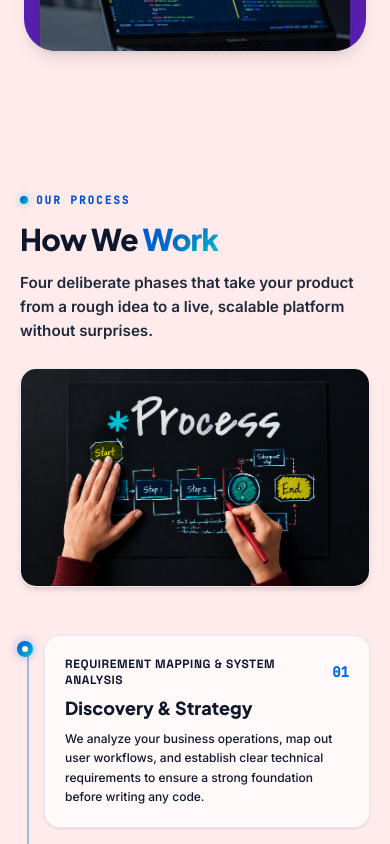
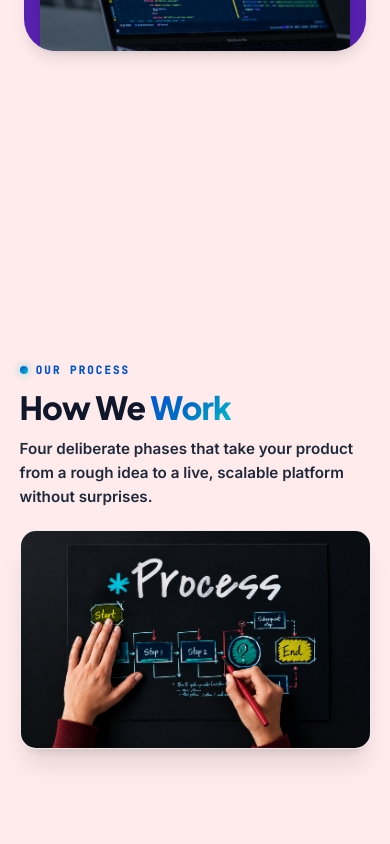
Before and after one commit to Thashila2000/iconexit_portfolio, a Next.js app: page / in a window 390 px wide. Shown: the part 7040-7884 px from the top of the page. Built offline with nearby package versions, Linux system fonts and the light colour scheme.

Commit message:
Timeli9ne animations optimized

```diff
--- a/components/ui/timeline.tsx
+++ b/components/ui/timeline.tsx
@@ -6,13 +6,15 @@ import {
   useSyncExternalStore,
 } from "react";
 import Image from "next/image";
-import { motion, useInView } from "framer-motion";
 import gsap from "gsap";
 import { ScrollTrigger } from "gsap/ScrollTrigger";
 import { useGSAP } from "@gsap/react";
 
 if (typeof window !== "undefined") {
   gsap.registerPlugin(ScrollTrigger);
+  // Mobile browsers resize the viewport as the URL bar shows/hides while
+  // scrolling. Without this, every resize triggers a full refresh (= jank).
+  ScrollTrigger.config({ ignoreMobileResize: true });
 }
 
 /* ────────────────────────────── Types & data ────────────────────────────── */
@@ -80,27 +82,6 @@ function usePrefersReducedMotion() {
   );
 }
 
-/* ──────────────────────── Animation Variants ──────────────────────── */
-
-const fadeUp = {
-  hidden: { opacity: 0, y: 22 },
-  visible: {
-    opacity: 1,
-    y: 0,
-    transition: { duration: 0.65, ease: [0.22, 1, 0.36, 1] as const },
-  },
-};
-
-const imageFade = {
-  hidden: { opacity: 0, scale: 0.96, y: 16 },
-  visible: {
-    opacity: 1,
-    scale: 1,
-    y: 0,
-    transition: { duration: 0.75, ease: [0.22, 1, 0.36, 1] as const },
-  },
-};
-
 /* ─────────────────────────────── Component ──────────────────────────────── */
 
 export type TimelineProps = {
@@ -113,7 +94,6 @@ export type TimelineProps = {
   backgroundColor?: string;
   imageUrl?: string;
   imageAlt?: string;
-  duration?: number;
 };
 
 export default function HowWeWorkTimeline({
@@ -128,70 +108,62 @@ export default function HowWeWorkTimeline({
   imageAlt = "Team collaborating on a project",
 }: TimelineProps) {
   const sectionRef = useRef<HTMLElement>(null);
-  const desktopContainerRef = useRef<HTMLDivElement>(null);
   const sliderRef = useRef<HTMLDivElement>(null);
   const trackRef = useRef<HTMLOListElement>(null);
   const fillRef = useRef<HTMLDivElement>(null);
 
-  const introRef = useRef<HTMLDivElement>(null);
-  const isIntroInView = useInView(introRef, { once: true, amount: 0.2 });
-
   const reducedMotion = usePrefersReducedMotion();
 
-  // Desktop GSAP horizontal pinned scroll
+  /* One pinned horizontal scroll, used on every screen size. */
   useGSAP(
     () => {
       if (reducedMotion) return;
 
-      const mm = gsap.matchMedia();
-
-      // Only enable pinned horizontal scroll on desktop (>= 768px)
-      mm.add("(min-width: 768px)", () => {
       const section = sectionRef.current;
       const slider = sliderRef.current;
       const track = trackRef.current;
       const fill = fillRef.current;
-
       if (!section || !slider || !track || !fill) return;
 
-        const getDistance = () => Math.max(0, slider.scrollWidth - window.innerWidth);
+      const getDistance = () =>
+        Math.max(0, slider.scrollWidth - window.innerWidth);
 
-        // Single master timeline: silky-smooth, instant-response, no 800ms lag delay
-        const tl = gsap.timeline({
+      // 1. The pan. `scrub: true` ties it 1:1 to the scroll position, so there
+      //    is no smoothing delay between finger/wheel and the content.
+      const move = gsap.to(slider, {
+        x: () => -getDistance(),
+        ease: "none",
         scrollTrigger: {
           trigger: section,
           start: "top top",
           end: () => `+=${getDistance()}`,
           pin: true,
-            scrub: 0.25, // Fast responsive scrub eliminating the heavy sluggish delay
+          scrub: true,
+          anticipatePin: 1,
           invalidateOnRefresh: true,
         },
       });
 
-        // 1. Pinned horizontal movement
-        tl.to(
-          slider,
-          {
-            x: () => -getDistance(),
-            ease: "none",
-            duration: 1,
-          },
-          0
-        );
-
-        // 2. Animated journey line fill across viewport
-        tl.fromTo(
+      // 2. Journey line fill (scaleX only: compositor-friendly).
+      gsap.fromTo(
         fill,
         { scaleX: 0 },
         {
           scaleX: 1,
           ease: "none",
-            duration: 1,
+          scrollTrigger: {
+            trigger: track,
+            containerAnimation: move,
+            start: "left 92%",
+            end: "right 100%",
+            scrub: true,
           },
-          0
+        }
       );
 
-        // 3. Step reveals synchronized smoothly on the unified timeline
+      // 3. Step reveals. Each is tied to the step's real on-screen position
+      //    (containerAnimation), so it stays correct on resize/rotation
+      //    without recalculating anything by hand.
       const items = gsap.utils.toArray<HTMLElement>("[data-step]", track);
 
       items.forEach((li) => {
@@ -199,53 +171,33 @@ export default function HowWeWorkTimeline({
         const dot = li.querySelector("[data-dot]");
         const card = li.querySelector("[data-card]");
 
-          const dist = getDistance();
-          const liOffset = li.getBoundingClientRect().left - slider.getBoundingClientRect().left;
-
-          // Progress point along the timeline where this step enters view from the right
-          const startProgress =
-            dist > 0
-              ? Math.max(0.01, Math.min(0.85, (liOffset - window.innerWidth * 0.88) / dist))
-              : 0;
-          const dur =
-            dist > 0
-              ? Math.max(0.08, Math.min(0.18, (window.innerWidth * 0.22) / dist))
-              : 0.15;
-
-          if (stem && dot) {
-            tl.fromTo(
-              stem,
-              { scaleY: 0 },
-              { scaleY: 1, ease: "none", duration: dur * 0.65 },
-              startProgress
-            );
-            tl.fromTo(
+        gsap
+          .timeline({
+            defaults: { ease: "none" },
+            scrollTrigger: {
+              trigger: li,
+              containerAnimation: move,
+              start: "left 92%",
+              end: "left 68%",
+              scrub: true,
+            },
+          })
+          .fromTo(stem, { scaleY: 0 }, { scaleY: 1, duration: 0.5 }, 0)
+          .fromTo(
             dot,
             { scale: 0 },
-              { scale: 1, ease: "back.out(2)", duration: dur * 0.55 },
-              startProgress + dur * 0.2
+            { scale: 1, duration: 0.4, ease: "back.out(2)" },
+            0.15
+          )
+          .fromTo(
+            card,
+            { opacity: 0, y: 24 },
+            { opacity: 1, y: 0, duration: 0.8, ease: "power2.out" },
+            0.1
           );
-          }
-
-          if (card) {
-            tl.fromTo(
-              card,
-              { opacity: 0, y: 25 },
-              {
-                opacity: 1,
-                y: 0,
-                duration: dur,
-                ease: "power2.out",
+      });
     },
-              startProgress
-            );
-          }
-        });
-      });
-
-      return () => mm.revert();
-    },
-    { dependencies: [reducedMotion, steps], scope: sectionRef }
+    { dependencies: [reducedMotion, steps], scope: sectionRef, revertOnUpdate: true }
   );
 
   const vars = {
@@ -263,7 +215,8 @@ export default function HowWeWorkTimeline({
           How We{" "}
           <span
             style={{
-              background: "linear-gradient(135deg, #0052D4 0%, #0070C6 50%, #00C2CE 100%)",
+              background:
+                "linear-gradient(135deg, #0052D4 0%, #0070C6 50%, #00C2CE 100%)",
               WebkitBackgroundClip: "text",
               WebkitTextFillColor: "transparent",
               backgroundClip: "text",
@@ -283,85 +236,104 @@ export default function HowWeWorkTimeline({
       id="how-we-work"
       aria-labelledby="how-we-work-title"
       style={vars}
-      className="relative z-20 w-full overflow-hidden"
+      className={`relative z-20 h-[100svh] min-h-[32rem] w-full ${
+        reducedMotion
+          ? "overflow-x-auto overflow-y-hidden snap-x snap-proximity"
+          : "overflow-hidden"
+      }`}
     >
       <style>{`
         @import url('https://fonts.googleapis.com/css2?family=Plus+Jakarta+Sans:wght@700;800;900&family=Inter:wght@400;500;600;700&display=swap');
+
+        /* Intro entrance: plain CSS (no JS runtime) so it can't compete with scroll work. */
+        @keyframes tl-rise {
+          from { opacity: 0; transform: translate3d(0, 22px, 0); }
+          to   { opacity: 1; transform: none; }
+        }
+        .tl-rise {
+          animation: tl-rise 0.65s cubic-bezier(0.22, 1, 0.36, 1) both;
+          animation-delay: var(--d, 0s);
+        }
+        @media (prefers-reduced-motion: reduce) {
+          .tl-rise { animation: none; }
+        }
       `}</style>
-      {/* ────────────────────────── DESKTOP VIEW (Pinned horizontal scroll) ────────────────────────── */}
-      <div
-        ref={desktopContainerRef}
-        className="hidden md:block h-[100svh] min-h-[38rem] w-full overflow-hidden"
-      >
+
       <div
         ref={sliderRef}
-          className="flex h-full w-max items-stretch gap-[6vw] px-[5vw] transform-gpu"
+        className="flex h-full w-max items-stretch gap-[6vw] px-[5vw] transform-gpu will-change-transform"
       >
-          {/* Intro Panel */}
-          <div className="flex w-[88vw] max-w-[1200px] shrink-0 items-center">
-            <motion.div
-              ref={introRef}
-              initial="hidden"
-              animate={isIntroInView ? "visible" : "hidden"}
-              variants={{ visible: { transition: { staggerChildren: 0.1 } } }}
-              className="grid w-full items-center gap-8 md:grid-cols-[1.1fr_1fr] lg:gap-14"
+        {/* ── Intro panel (one screen wide, so step 01 enters from the right edge) ── */}
+        <div className="flex w-[90vw] shrink-0 snap-start items-center">
+          <div className="mx-auto grid w-full max-w-[1200px] items-center gap-5 md:grid-cols-[1.1fr_1fr] md:gap-10 lg:gap-14">
+            <div className="max-w-xl">
+              <div
+                className="tl-rise mb-3 inline-flex items-center gap-2 md:mb-4"
+                style={{ "--d": "0s" } as CSSProperties}
               >
-              <div className="max-w-xl">
-                {/* Eyebrow */}
-                <motion.div variants={fadeUp} className="mb-4 inline-flex items-center gap-2">
                 <span
                   className="h-2 w-2 rounded-full"
                   style={{
-                      background: "linear-gradient(135deg, #0052D4 0%, #00C2CE 100%)",
+                    background:
+                      "linear-gradient(135deg, #0052D4 0%, #00C2CE 100%)",
                     boxShadow: "0 0 8px rgba(0, 194, 206, 0.6)",
                   }}
                 />
                 <span
-                    className="font-mono text-xs font-semibold uppercase tracking-[0.18em]"
+                  className="font-mono text-[11px] font-semibold uppercase tracking-[0.18em] md:text-xs"
                   style={{ color: "#0052D4" }}
                 >
                   Our Process
                 </span>
-                </motion.div>
+              </div>
 
-                {/* Title with black and gradient */}
-                <motion.h2
-                  variants={fadeUp}
+              <h2
                 id="how-we-work-title"
-                  className="text-4xl font-extrabold leading-[1.08] tracking-tight text-[#0F172A] lg:text-5xl xl:text-6xl"
-                  style={{ fontFamily: "'Plus Jakarta Sans', sans-serif" }}
+                className="tl-rise text-[2rem] font-extrabold leading-[1.08] tracking-tight text-[#0F172A] sm:text-4xl lg:text-5xl xl:text-6xl"
+                style={
+                  {
+                    fontFamily: "'Plus Jakarta Sans', sans-serif",
+                    "--d": "0.1s",
+                  } as CSSProperties
+                }
               >
                 {renderTitle()}
-                </motion.h2>
+              </h2>
 
-                {/* Subtitle matching block portfolio description font */}
-                <motion.p
-                  variants={fadeUp}
-                  className="mt-5 text-[clamp(1.02rem,1.2vw,1.15rem)] leading-[1.65] font-semibold text-[#1E293B]"
-                  style={{ fontFamily: "'Inter', sans-serif" }}
+              <p
+                className="tl-rise mt-3 text-[0.95rem] font-semibold leading-[1.6] text-[#1E293B] md:mt-5 md:text-[clamp(1.02rem,1.2vw,1.15rem)] md:leading-[1.65]"
+                style={
+                  {
+                    fontFamily: "'Inter', sans-serif",
+                    "--d": "0.2s",
+                  } as CSSProperties
+                }
               >
                 {subtitle}
-                </motion.p>
+              </p>
             </div>
 
-              {/* Intro Image */}
-              <motion.div variants={imageFade} className="relative overflow-hidden rounded-2xl shadow-xl border border-slate-200/60">
-                {/* eslint-disable-next-line @next/next/no-img-element */}
-                <img
+            {/* next/image: responsive sizes + modern formats + priority load */}
+            <div
+              className="tl-rise relative aspect-[16/10] max-h-[32svh] w-full overflow-hidden rounded-2xl border border-slate-200/60 shadow-xl md:max-h-[58svh]"
+              style={{ "--d": "0.3s" } as CSSProperties}
+            >
+              <Image
                 src={imageUrl}
                 alt={imageAlt}
+                fill
+                priority
                 draggable={false}
-                  decoding="async"
-                  onLoad={() => ScrollTrigger.refresh()}
-                  className="aspect-[16/10] max-h-[58svh] w-full object-cover"
+                sizes="(min-width: 768px) 45vw, 90vw"
+                className="object-cover"
               />
-              </motion.div>
-            </motion.div>
+            </div>
+          </div>
         </div>
 
-          {/* Steps Horizontal Track */}
+        {/* ── Steps track ── */}
         <ol ref={trackRef} className="relative flex h-full list-none p-0">
-            {/* Center Journey Line */}
+          {/* Journey line */}
           <div
             aria-hidden
             className="pointer-events-none absolute inset-x-0 top-1/2 h-0.5 -translate-y-1/2"
@@ -372,9 +344,10 @@ export default function HowWeWorkTimeline({
             />
             <div
               ref={fillRef}
-                className="absolute inset-0 origin-left rounded-full"
+              className="absolute inset-0 origin-left rounded-full will-change-transform"
               style={{
-                  background: "linear-gradient(90deg, #0052D4 0%, #0070C6 50%, #00C2CE 100%)",
+                background:
+                  "linear-gradient(90deg, #0052D4 0%, #0070C6 50%, #00C2CE 100%)",
               }}
             />
           </div>
@@ -383,32 +356,33 @@ export default function HowWeWorkTimeline({
             const isTop = i % 2 === 0;
             const isLast = i === steps.length - 1;
 
-              const cardContent = (
+            const card = (
               <div
                 data-card
-                  className={`w-[min(80vw,24rem)] pl-6 ${
-                    isTop ? "pb-14" : "pt-14"
+                className={`w-[min(78vw,24rem)] pl-5 will-change-[transform,opacity] sm:pl-6 ${
+                  isTop ? "pb-12 md:pb-14" : "pt-12 md:pt-14"
                 }`}
               >
                 <p
-                    className="mb-1 text-[clamp(1.75rem,2.4vw,2.25rem)] font-extrabold leading-none tabular-nums"
+                  className="mb-1 text-[clamp(1.5rem,2.4vw,2.25rem)] font-extrabold leading-none tabular-nums"
                   style={{ color: "var(--tl-accent)" }}
                 >
                   {step.number}
                 </p>
-                  <p
-                    className="mb-2 text-[0.8rem] font-bold tracking-wider uppercase text-slate-900"
-                  >
+                <p className="mb-2 text-[0.7rem] font-bold uppercase tracking-wider text-slate-900 sm:text-[0.8rem]">
                   {step.focus}
                 </p>
                 <h3
-                    className="mb-3 text-[clamp(1.3rem,1.8vw,1.8rem)] font-extrabold leading-tight tracking-tight text-slate-900"
-                    style={{ fontFamily: "'Plus Jakarta Sans', sans-serif", fontWeight: 800 }}
+                  className="mb-2 text-[clamp(1.15rem,1.8vw,1.8rem)] font-extrabold leading-tight tracking-tight text-slate-900 sm:mb-3"
+                  style={{
+                    fontFamily: "'Plus Jakarta Sans', sans-serif",
+                    fontWeight: 800,
+                  }}
                 >
                   {step.title}
                 </h3>
                 <p
-                    className="max-w-[24rem] text-[0.925rem] leading-relaxed font-medium text-slate-900"
+                  className="max-w-[24rem] text-[0.82rem] font-medium leading-relaxed text-slate-900 sm:text-[0.925rem]"
                   style={{ fontFamily: "'Inter', sans-serif" }}
                 >
                   {step.content}
@@ -420,7 +394,7 @@ export default function HowWeWorkTimeline({
               <div
                 data-stem
                 aria-hidden
-                  className={`absolute left-0 h-12 w-px ${
+                className={`absolute left-0 h-10 w-px will-change-transform md:h-12 ${
                   isTop ? "bottom-0 origin-bottom" : "top-0 origin-top"
                 }`}
                 style={{ backgroundColor: "var(--tl-accent)" }}
@@ -431,26 +405,24 @@ export default function HowWeWorkTimeline({
               <li
                 key={step.id}
                 data-step
-                  className={`grid h-full shrink-0 grid-rows-[1fr_0px_1fr] ${
-                    isLast ? "w-[min(80vw,24rem)]" : "w-[min(44vw,18rem)]"
+                className={`grid h-full shrink-0 snap-start grid-rows-[1fr_0px_1fr] ${
+                  isLast ? "w-[min(78vw,24rem)]" : "w-[min(44vw,18rem)]"
                 }`}
               >
-                  {/* Top Cell */}
                 <div className="relative flex items-end">
                   {isTop && (
                     <>
                       {stem}
-                        {cardContent}
+                      {card}
                     </>
                   )}
                 </div>
 
-                  {/* Dot Cell */}
                 <div className="relative">
                   <span
                     data-dot
                     aria-hidden
-                      className="absolute left-0 top-0 size-3 -translate-x-1/2 -translate-y-1/2 rounded-full"
+                    className="absolute left-0 top-0 size-3 -translate-x-1/2 -translate-y-1/2 rounded-full will-change-transform"
                     style={{
                       backgroundColor: "var(--tl-accent)",
                       boxShadow: `0 0 0 4px ${backgroundColor}`,
@@ -458,12 +430,11 @@ export default function HowWeWorkTimeline({
                   />
                 </div>
 
-                  {/* Bottom Cell */}
                 <div className="relative flex items-start">
                   {!isTop && (
                     <>
                       {stem}
-                        {cardContent}
+                      {card}
                     </>
                   )}
                 </div>
@@ -472,138 +443,8 @@ export default function HowWeWorkTimeline({
           })}
         </ol>
 
-          {/* Trailing space */}
+        {/* Trailing space so the last card clears the screen edge */}
         <div aria-hidden className="w-[6vw] shrink-0" />
-        </div>
-      </div>
-
-      {/* ────────────────────────── MOBILE VIEW (Smooth vertical native flow) ────────────────────────── */}
-      <div className="block md:hidden px-5 py-14 sm:py-20">
-        <div className="mx-auto max-w-xl">
-          {/* Mobile Intro */}
-          <motion.div
-            initial={{ opacity: 0, y: 20 }}
-            whileInView={{ opacity: 1, y: 0 }}
-            viewport={{ once: true, amount: 0.15 }}
-            transition={{ duration: 0.6, ease: [0.22, 1, 0.36, 1] }}
-            className="mb-12"
-          >
-            {/* Eyebrow */}
-            <div className="mb-3 inline-flex items-center gap-2">
-              <span
-                className="h-2 w-2 rounded-full"
-                style={{
-                  background: "linear-gradient(135deg, #0052D4 0%, #00C2CE 100%)",
-                  boxShadow: "0 0 8px rgba(0, 194, 206, 0.6)",
-                }}
-              />
-              <span
-                className="font-mono text-[11px] font-semibold uppercase tracking-[0.18em]"
-                style={{ color: "#0052D4" }}
-              >
-                Our Process
-              </span>
-            </div>
-
-            {/* Title */}
-            <h2
-              className="text-3xl font-extrabold tracking-tight text-[#0F172A] sm:text-4xl"
-              style={{ fontFamily: "'Plus Jakarta Sans', sans-serif" }}
-            >
-              {renderTitle()}
-            </h2>
-
-            {/* Subtitle */}
-            <p
-              className="mt-3.5 text-[clamp(0.95rem,1.15vw,1.05rem)] leading-[1.6] font-semibold text-[#1E293B]"
-              style={{ fontFamily: "'Inter', sans-serif" }}
-            >
-              {subtitle}
-            </p>
-
-            {/* Image */}
-            <div className="mt-6 overflow-hidden rounded-2xl shadow-md border border-slate-200/60">
-              {/* eslint-disable-next-line @next/next/no-img-element */}
-              <img
-                src={imageUrl}
-                alt={imageAlt}
-                draggable={false}
-                className="aspect-[16/10] w-full object-cover"
-              />
-            </div>
-          </motion.div>
-
-          {/* Vertical Step Progression */}
-          <div className="relative pl-6 sm:pl-8">
-            {/* Continuous Vertical Spine */}
-            <div
-              className="absolute left-[7px] sm:left-[9px] top-3 bottom-6 w-0.5"
-              style={{
-                background: "linear-gradient(180deg, #0052D4 0%, #0070C6 50%, #00C2CE 100%)",
-                opacity: 0.35,
-              }}
-            />
-
-            <div className="flex flex-col gap-10">
-              {steps.map((step, index) => (
-                <motion.div
-                  key={step.id}
-                  initial={{ opacity: 0, y: 22 }}
-                  whileInView={{ opacity: 1, y: 0 }}
-                  viewport={{ once: true, amount: 0.2 }}
-                  transition={{
-                    duration: 0.55,
-                    delay: index * 0.08,
-                    ease: [0.22, 1, 0.36, 1],
-                  }}
-                  className="relative group"
-                >
-                  {/* Glowing Node Dot */}
-                  <div
-                    className="absolute -left-[27px] sm:-left-[31px] top-1.5 size-4 rounded-full flex items-center justify-center"
-                    style={{
-                      background: "linear-gradient(135deg, #0052D4 0%, #00C2CE 100%)",
-                      boxShadow: "0 0 10px rgba(0, 102, 238, 0.45)",
-                    }}
-                  >
-                    <div className="size-1.5 rounded-full bg-white" />
-                  </div>
-
-                  {/* Card Content */}
-                  <div className="rounded-2xl bg-white/70 backdrop-blur-sm p-5 border border-slate-200/80 shadow-sm transition-all duration-300 group-hover:bg-white/90 group-hover:shadow-md">
-                    <div className="flex items-center justify-between mb-2">
-                      <span
-                        className="text-xs font-bold uppercase tracking-wider text-slate-900"
-                      >
-                        {step.focus}
-                      </span>
-                      <span
-                        className="font-mono text-sm font-extrabold"
-                        style={{ color: "var(--tl-accent)" }}
-                      >
-                        {step.number}
-                      </span>
-                    </div>
-
-                    <h3
-                      className="text-lg font-extrabold text-slate-900 mb-2 leading-snug"
-                      style={{ fontFamily: "'Plus Jakarta Sans', sans-serif", fontWeight: 800 }}
-                    >
-                      {step.title}
-                    </h3>
-
-                    <p
-                      className="text-xs sm:text-sm leading-relaxed font-medium text-slate-900"
-                      style={{ fontFamily: "'Inter', sans-serif" }}
-                    >
-                      {step.content}
-                    </p>
-                  </div>
-                </motion.div>
-              ))}
-            </div>
-          </div>
-        </div>
       </div>
     </section>
   );
```
Lines whose indentation alone changed are shown as unchanged.
